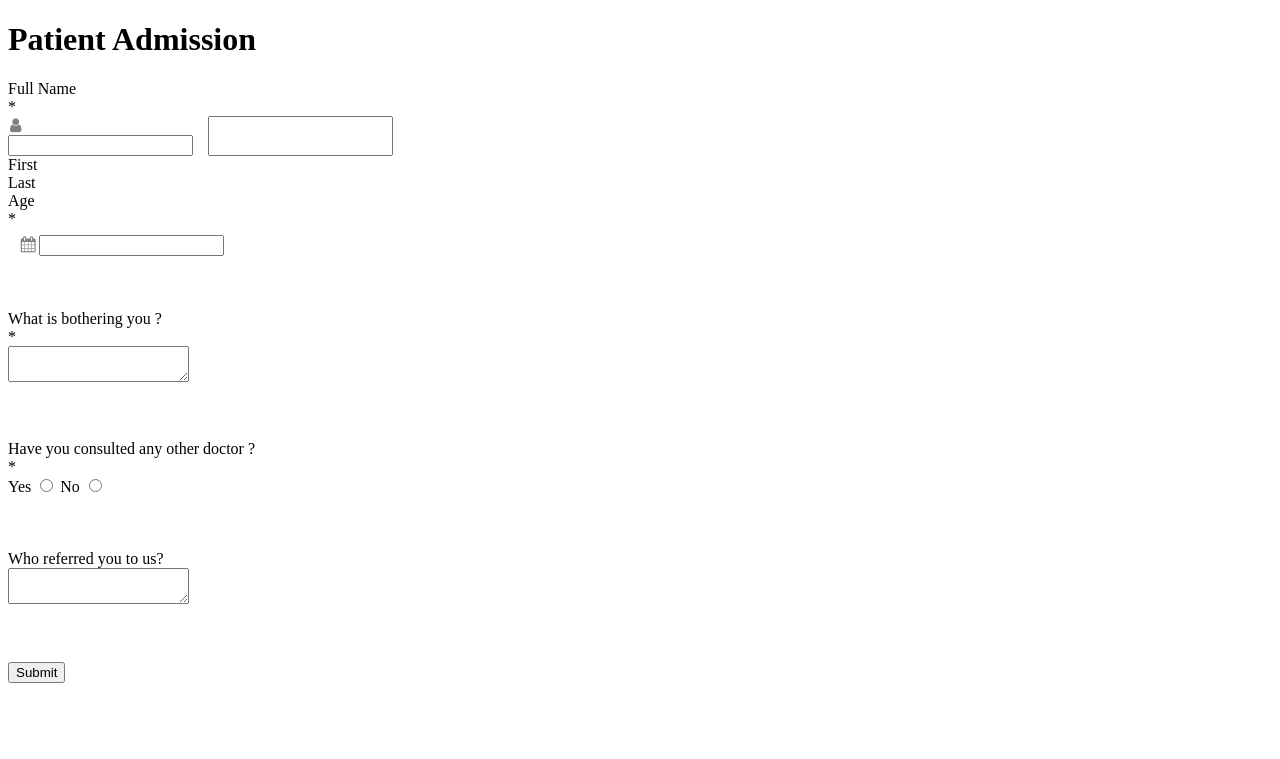
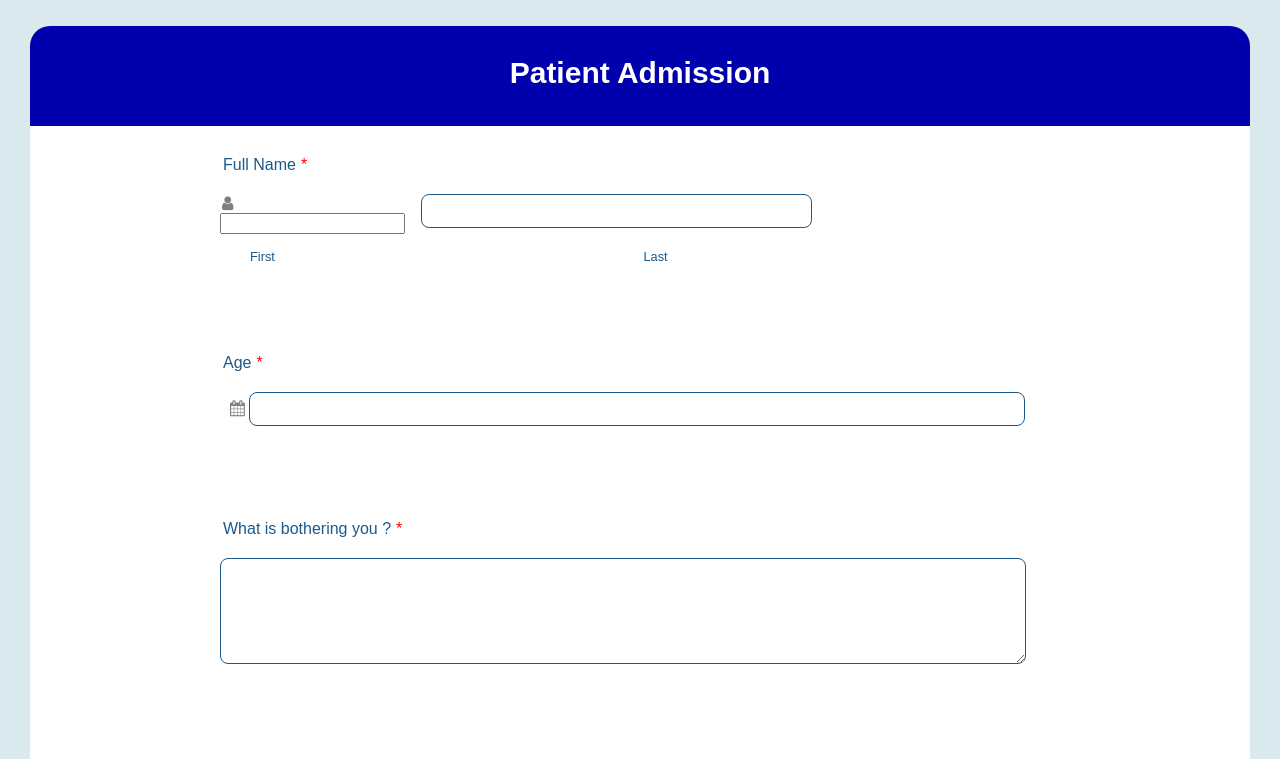
Before and after one commit to Sagnik-mkh/PWSkills, a plain HTML site: page Assignment Codes/Websites/Form1/form1.html in a window 1280 px wide. Shown: the top 759 px of the page. Drawn offline with Linux system fonts and the light colour scheme.

Commit message:
Update form1.html

```diff
--- a/Assignment Codes/Websites/Form1/form1.html
+++ b/Assignment Codes/Websites/Form1/form1.html
@@ -6,7 +6,7 @@
     <title>Document</title>
     <link rel="stylesheet" href=
     "https://cdnjs.cloudflare.com/ajax/libs/font-awesome/4.7.0/css/font-awesome.min.css">
-    <link rel="stylesheet" href="Hospital form 1.css">
+    <link rel="stylesheet" href="form1.css">
 
     <style>
         .icon {
```
